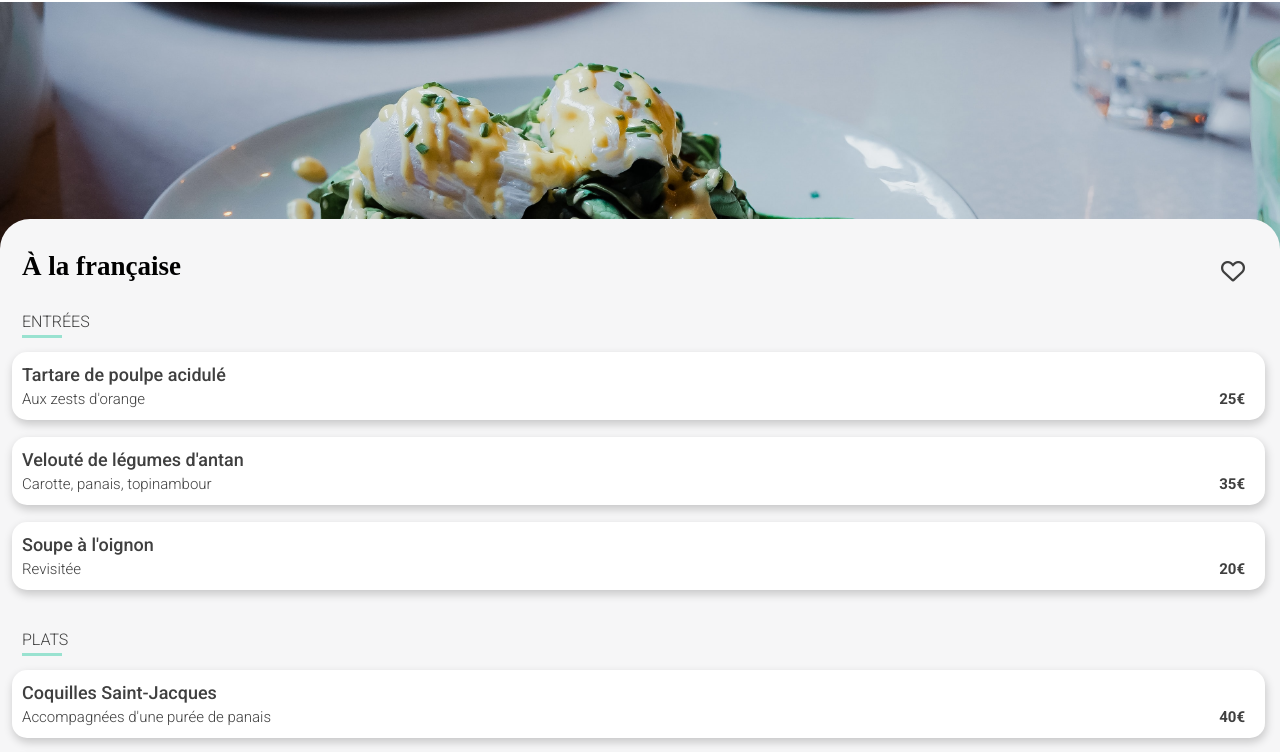
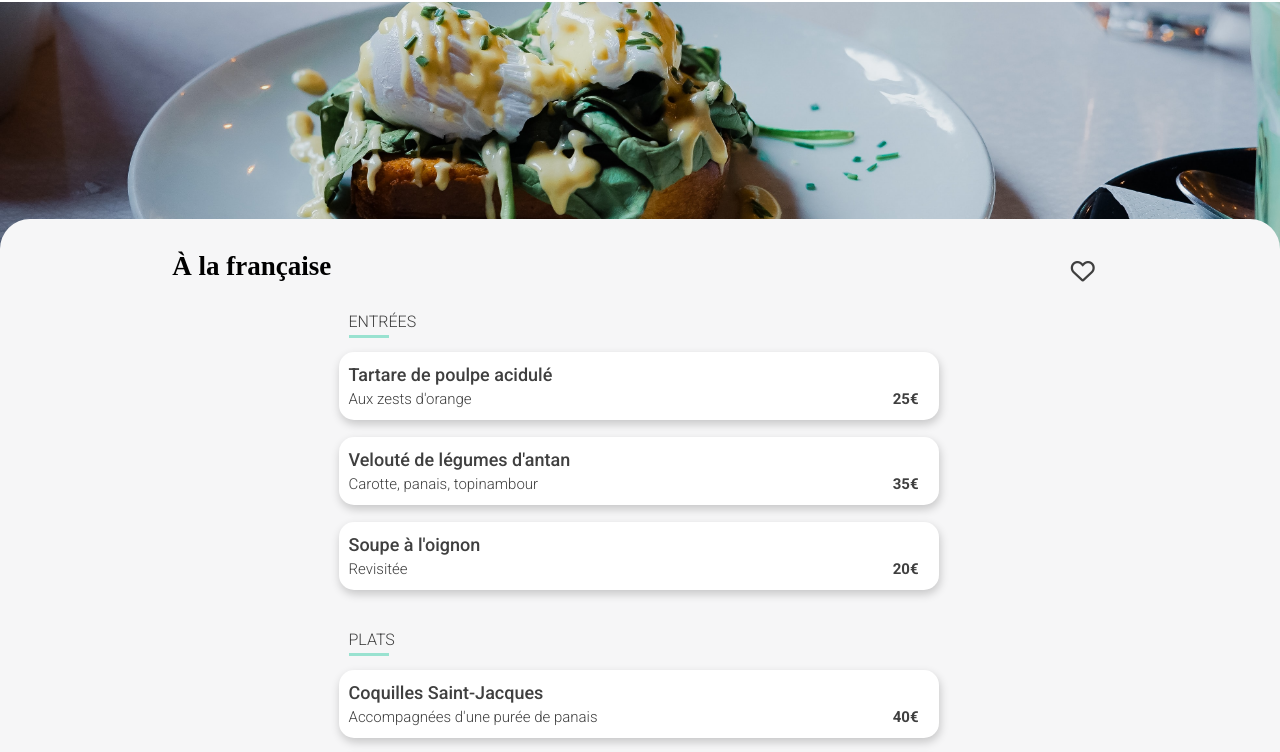
Before and after one commit to karinbaldisseri/P3-Ohmyfood, a website: page restaurant1.html in a window 1280 px wide. Shown: the part 64-816 px from the top of the page. Drawn offline with Linux system fonts and the light colour scheme; a web font is replaced by a local one.

Commit message:
Add Media Queries Restaurant1 page

```diff
--- a/sass/layouts/_footer.scss
+++ b/sass/layouts/_footer.scss
@@ -25,7 +25,3 @@ footer {
         padding: 25px 5% 40px;
     }
 }
-
-.restaurant-page-footer {
-
-}
--- a/sass/layouts/_header.scss
+++ b/sass/layouts/_header.scss
@@ -18,6 +18,12 @@ header {
 .restaurant-header {
     box-shadow: none;
     justify-content: space-between;
+    @include tablets {
+        justify-content: space-around;
+        i {
+            margin: 0;
+        }
+    }
     i {
         margin-left: 25px;
         font-size: 20px;
--- a/sass/pages/_restaurant1.scss
+++ b/sass/pages/_restaurant1.scss
@@ -4,6 +4,12 @@
     width: 100%;
     height: 270px;
     object-fit: cover;
+    @include tablets {
+        object-position: 50% 70%;
+    }
+    @include desktops {
+        object-position: 50% 65%;
+    }
     }
 }
 
@@ -20,6 +26,12 @@
     .restaurant-title {
         display: flex;
         justify-content: space-between;
+        @include tablets {
+            margin: 0 5%;
+        }
+        @include desktops {
+            margin: 0 12%;
+        }
     }
     h1 {
         font-family: $header-font;
@@ -36,8 +48,12 @@
 }
 
 .menu-cards-container {
-    display: flex;
+    @include flex-center;
     flex-direction: column;
-    align-items: center;
+    max-width: 500px;
+    margin: 0 auto;
     box-sizing: border-box;
+    @include tablets {
+        max-width: 600px;
+    }
 }
```
Also changed, not shown: css/styles.css, 1 other file.
